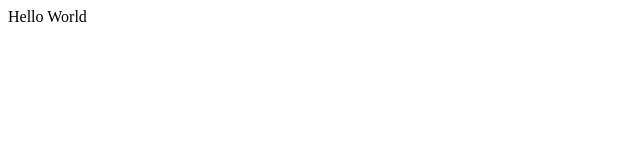
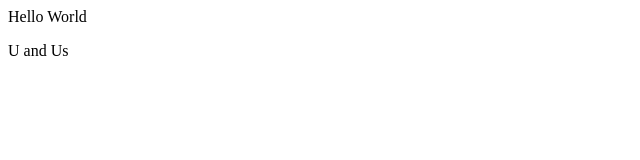
Before and after one commit to SamikshaN5/localRepo, a plain HTML site: page index.html in a window 1280 px wide. Shown: the full height of the page, 0-640 px from the left. Drawn offline with Linux system fonts and the light colour scheme.

Commit message:
add line

```diff
--- a/index.html
+++ b/index.html
@@ -1 +1,2 @@
 <p>Hello World</p>
+<p>U and Us </p>
```
